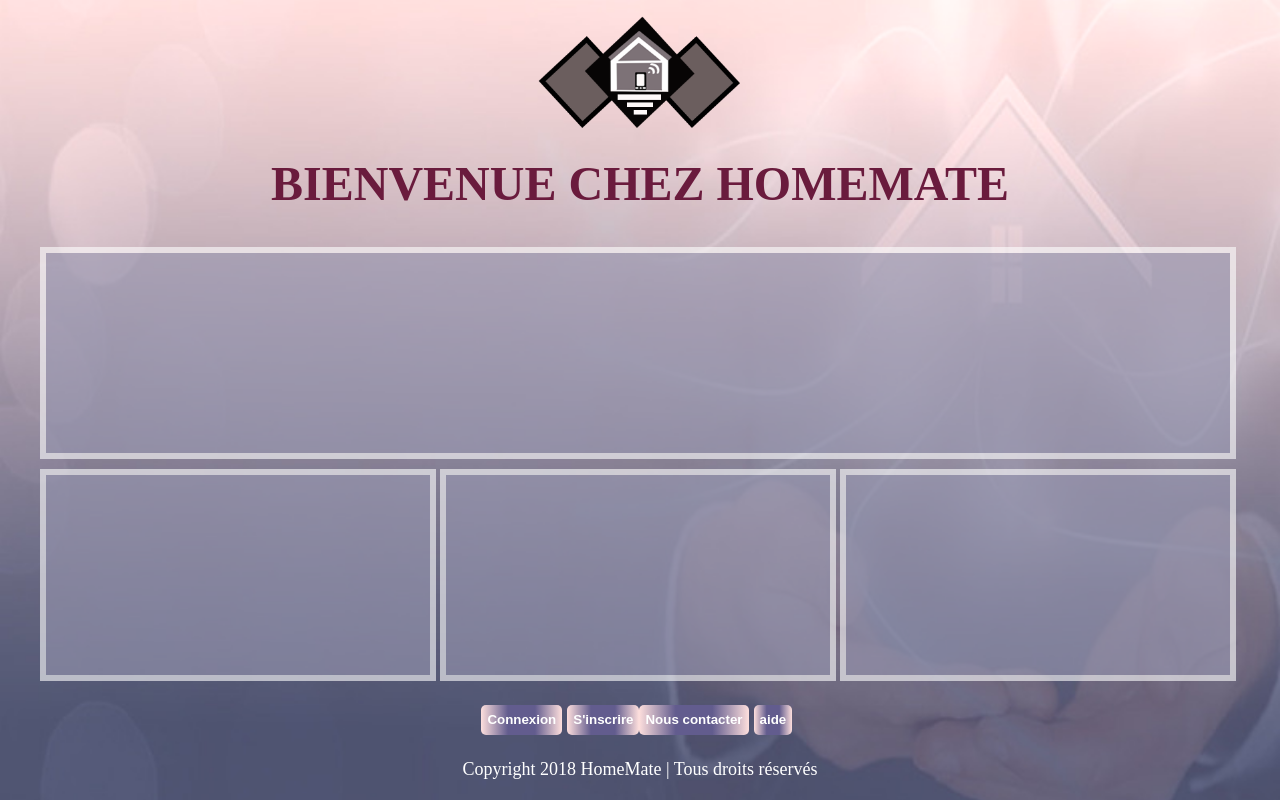
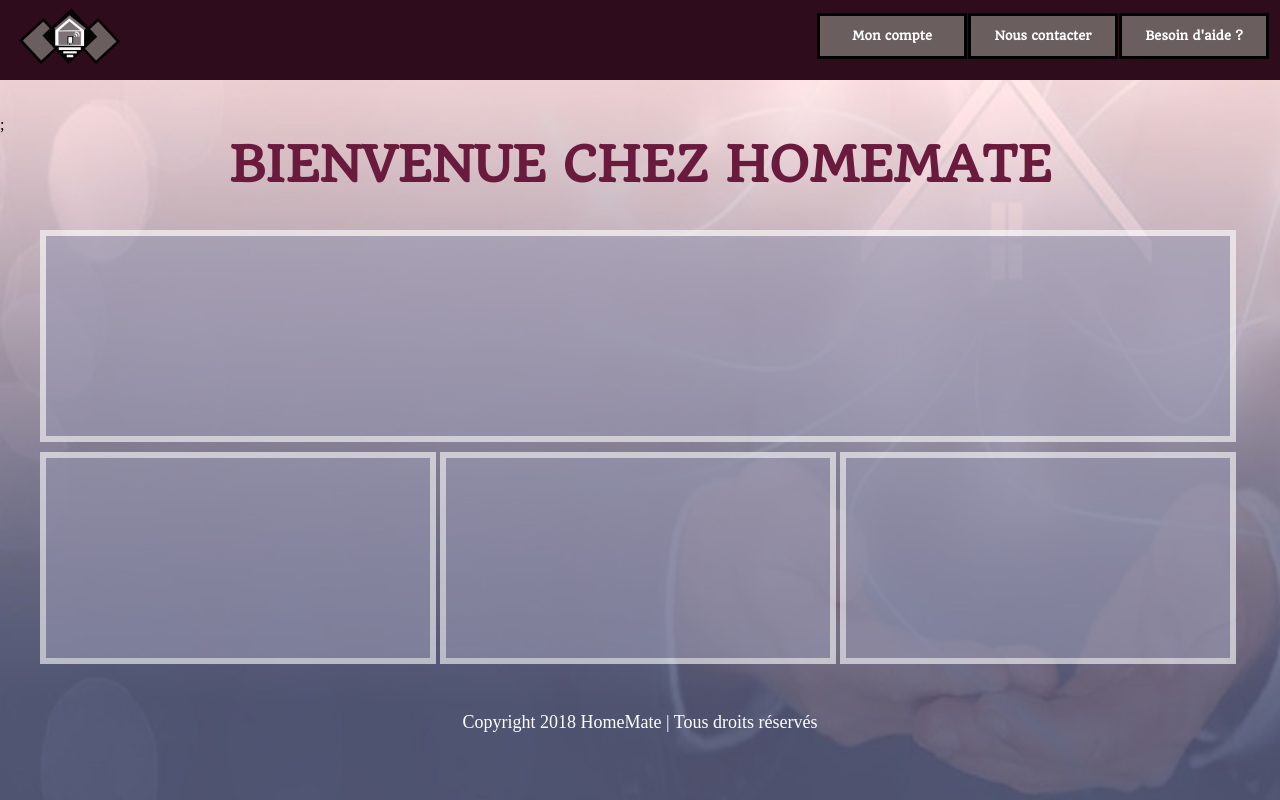
Before and after one commit to SylvainZ/SKLUBS, a PHP site: page /pageDaccueil.php in a window 1280 px wide. Run offline with PHP 8.4, Linux system fonts and the light colour scheme.

Commit message:
Création de la branche page d'accueil et ajout des fichiers de header et page d'accueil

```diff
--- /dev/null
+++ b/Vue/header.css
@@ -0,0 +1,89 @@
+@font-face
+{
+    font-family: 'Quando';
+    src: url('quando/Quando-Regular.ttf');
+}
+
+
+img{
+    width: 120px;
+}
+.cd{
+    /*display: inline-block;*/
+    /*text-align: center;*/
+    right: 900px;
+    margin-left: 10px;
+}
+
+.posMenu{
+    margin-top: 13px;
+    margin-right: 10px;
+}
+
+.barreMenu{
+    /*margin-right: 40px;
+    margin-left: 30px;*/
+    /*display: inline-block;*/
+    display: flex !important;
+    vertical-align: 60px;
+    justify-content: space-between;
+    background-color: #2f0c1b;
+}
+#menu, #menu ul{
+    padding : 0; /* pas de marge intérieure */
+    margin : 0; /* ni extérieure */
+    list-style : none; /* on supprime le style par défaut de la liste */
+    line-height : 40px; /* on définit une hauteur pour chaque élément */
+    text-align : center; /* on centre le texte qui se trouve dans la liste */
+}
+
+#menu {
+    font-weight : bold; /* on met le texte en gras */
+    font-family: Quando;
+    font-size: 12px;
+}
+
+#menu a{
+    display : block; /* on change le type d'élément, les liens deviennent des balises de type block */
+    padding : 0; /* aucune marge intérieure */
+    background : #6b5e5e; /* couleur de fond */
+    border: black 3px solid;
+    color : #fff; /* couleur du texte */
+    text-decoration : none; /* on supprime le style par défaut des liens (la plupart du temps = souligné) */
+    width : 144px; /* largeur */
+    height: 40px;
+}
+
+#menu li /* Éléments des listes */
+{
+    float : left;
+    /* pour IE qui ne reconnaît pas "transparent" */
+    border-right : 1px solid transparent; /* on met une bordure blanche à droite de chaque élément */
+}
+
+#menu li ul /* Sous-listes */
+{
+    position: absolute; /* Position absolue */
+    width: 144px; /* Largeur des sous-listes */
+    left: -999em; /* Hop, on envoie loin du champ de vision */
+}
+
+
+#menu li ul li /* Eléments de sous-listes */
+{
+    /* pour ie qui ne reconnaît pas "transparent" (comme précédemment) */
+    border-top : 1px solid transparent; /* on met une bordure blanche en haut de chaque élément d'une sous-liste */
+}
+
+#menu a:hover /* Lorsque la souris passe sur un des liens */
+{
+    color: #000; /* On passe le texte en noir... */
+    background: #fff; /* ... et au contraire, le fond en blanc */
+    border: none;
+}
+
+#menu li:hover ul, #menu li.sfhover ul /* Sous-listes lorsque la souris passe sur un élément de liste*/
+{
+    left: auto; /* Repositionnement normal */
+    min-height: 0; /* Corrige un bug sous IE */
+}
--- /dev/null
+++ b/Vue/header.php
@@ -0,0 +1,55 @@
+<!DOCTYPE html>
+<html>
+<head>
+    <title>Connexion</title>
+    <link rel="stylesheet" href="header.css">
+    <meta charset="utf-8" />
+    <script type="text/javascript">
+        sfHover = function() {
+            var sfEls = document.getElementById("menu").getElementsByTagName("LI");
+            for (var i=0; i<sfEls.length; i++) {
+                sfEls[i].onmouseover=function() {
+                    this.className+=" sfhover";
+                }
+                sfEls[i].onmouseout=function() {
+                    this.className=this.className.replace(new RegExp(" sfhover\\b"), "");
+                }
+            }
+        }
+        if (window.attachEvent) window.attachEvent("onload", sfHover);
+    </script>
+
+</head>
+
+<body >
+
+    <div class="barreMenu">
+
+        <div class="cd"> <img src="images/homemate2.png"> </div>
+        <div class="posMenu">
+            <ul id="menu">
+                <li>
+                    <a href="#">Mon compte</a>
+                    <ul>
+                        <li><a href="connexion.php" role="button" aria-haspopup="dialog" aria-controls="dialog">Se connecter</a> </li>
+                        <li><a href="creerUnCompte.php">S'inscrire</a> </li>
+                    </ul>
+                </li>
+
+                <li>
+                    <a href="messagerie.php">Nous contacter</a>
+                </li>
+
+                <li>
+                    <a href="#">Besoin d'aide ?</a>
+                </li>
+
+            </ul>
+        </div>
+
+    </div>
+
+    <br><br>
+
+
+</body>
--- a/Vue/pageDacceuil.css
+++ b/Vue/pageDacceuil.css
@@ -1,3 +1,9 @@
+@font-face
+{
+    font-family: 'Quando';
+    src: url('quando/Quando-Regular.ttf');
+}
+
 body {
 	background-image: url("images/BLUMYS.png");
 	background-repeat: no-repeat;
@@ -5,16 +11,10 @@ body {
 	margin: auto;
 	background-position: center;
 }
-.cd{
-	text-align: center;
-}
 
-img{
-    width: 240px;
-}
 
 .titre{
-	font-family: Quando, serif;
+	font-family: Quando;
 	text-align: center;
 	font-size: 3em;
     font-weight: bold;
@@ -42,39 +42,6 @@ img{
 	top: 10px;
 }
 
-#vf{
-	position: relative;
-	top: 30px;
-	display: flex;
-	margin-left: 38%;
-
-}
-
-input{
-	background: white;
-	border: 2px solid black;
-	height: 30px;
-}
-
-.connect
-{
-	position: relative;
-	right: 5px;
-}
-
-.help
-{
-	position: relative;
-	left: 5px;
-}
-
-.button{
-    border-radius: 5px;
-    border-style: none;
-    background: -webkit-linear-gradient(left, #fedfdd, #625c8e, #625c8e, #fedfdd);
-    color: white;
-    font-weight: bold;
-}
 
 footer p{
     font-size: 18px;
--- a/Vue/pageDaccueil.php
+++ b/Vue/pageDaccueil.php
@@ -4,42 +4,45 @@
         <title>Connexion</title>
         <link rel="stylesheet" href="pageDacceuil.css">
         <meta charset="utf-8" />
+        <script type="text/javascript">
+            sfHover = function() {
+                var sfEls = document.getElementById("menu").getElementsByTagName("LI");
+                for (var i=0; i<sfEls.length; i++) {
+                    sfEls[i].onmouseover=function() {
+                        this.className+=" sfhover";
+                    }
+                    sfEls[i].onmouseout=function() {
+                        this.className=this.className.replace(new RegExp(" sfhover\\b"), "");
+                    }
+                }
+            }
+            if (window.attachEvent) window.attachEvent("onload", sfHover);
+        </script>
+
     </head>
+
     <body >
+
         <header>
-            <div class="cd"> <img src="images/homemate2.png"> </div>
-            <div class="titre">BIENVENUE CHEZ HOMEMATE</div>
+        <?php include("header.php") ?>;
+
         </header>
+        <div class="titre">BIENVENUE CHEZ HOMEMATE</div>
+
         <br/><br/>
 
         <section>
-        <div class="block1"></div>
-        <div class="block3"></div>
-        <div class="block3"></div>
-        <div class="block3"></div>
-        <br/>
 
-        <div id="vf">
+            <div class="block1"></div>
+            <div class="block3"></div>
+            <div class="block3"></div>
+            <div class="block3"></div>
+            <br/>
 
-            <form action="connexion.php" class="connect">
-                <input type="submit" value="Connexion" class="button">
-            </form>
+        </section>
 
-            <form action="creerUnCompte.php" method="post">
-                <input type="submit" value="S'inscrire" class="button"/>
-            </form>
+        <br/> <br/>
 
-            <form action="messagerie.php">
-                <input type="submit" value="Nous contacter" class="button" />
-            </form>
-
-            <form class="help">
-                <input type="submit" value="aide" class="button" >
-            </form>
-
-        </div>
-        </section>
-        <br/> <br/>
         <footer>
             <p>Copyright 2018 HomeMate | Tous droits réservés</p>
         </footer>
```
